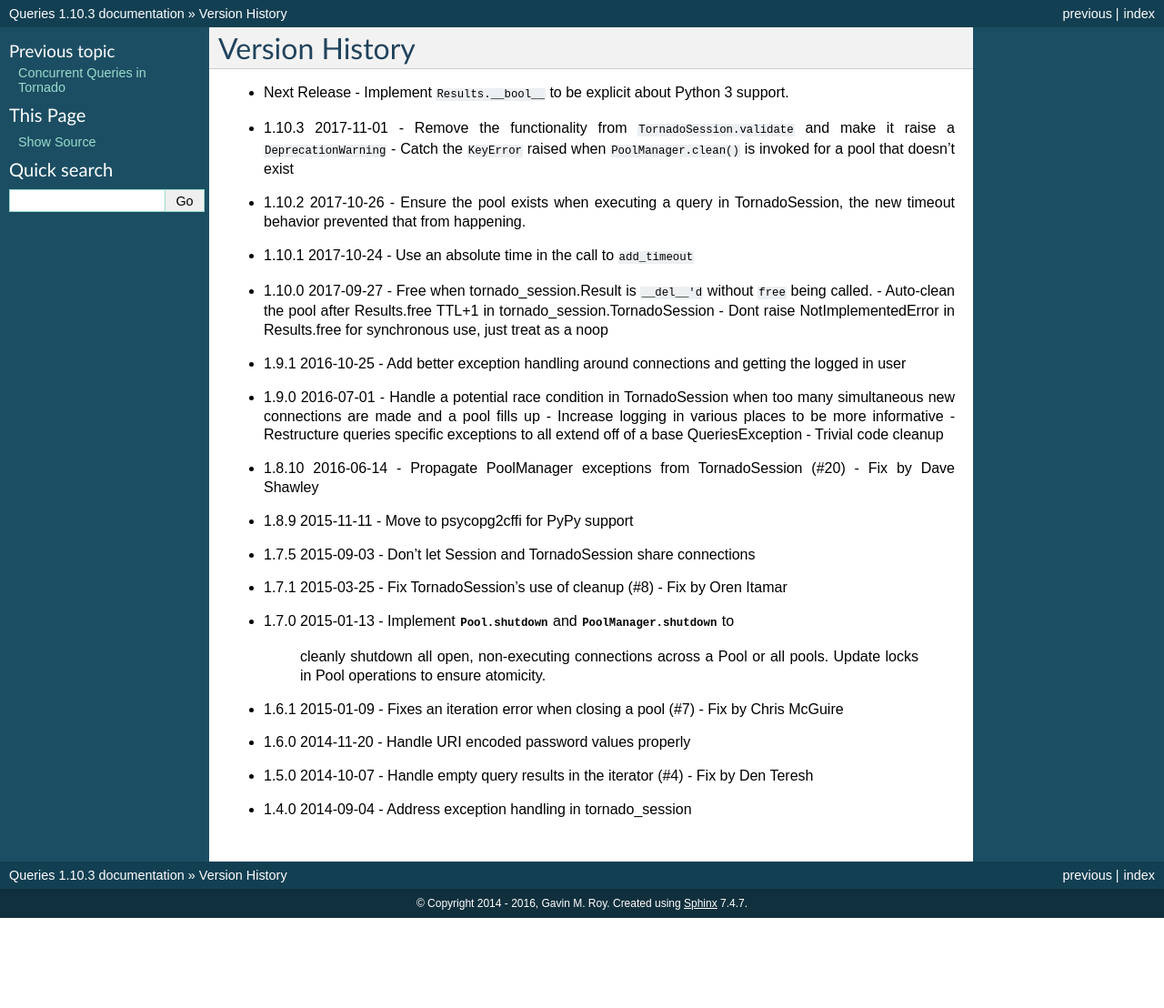
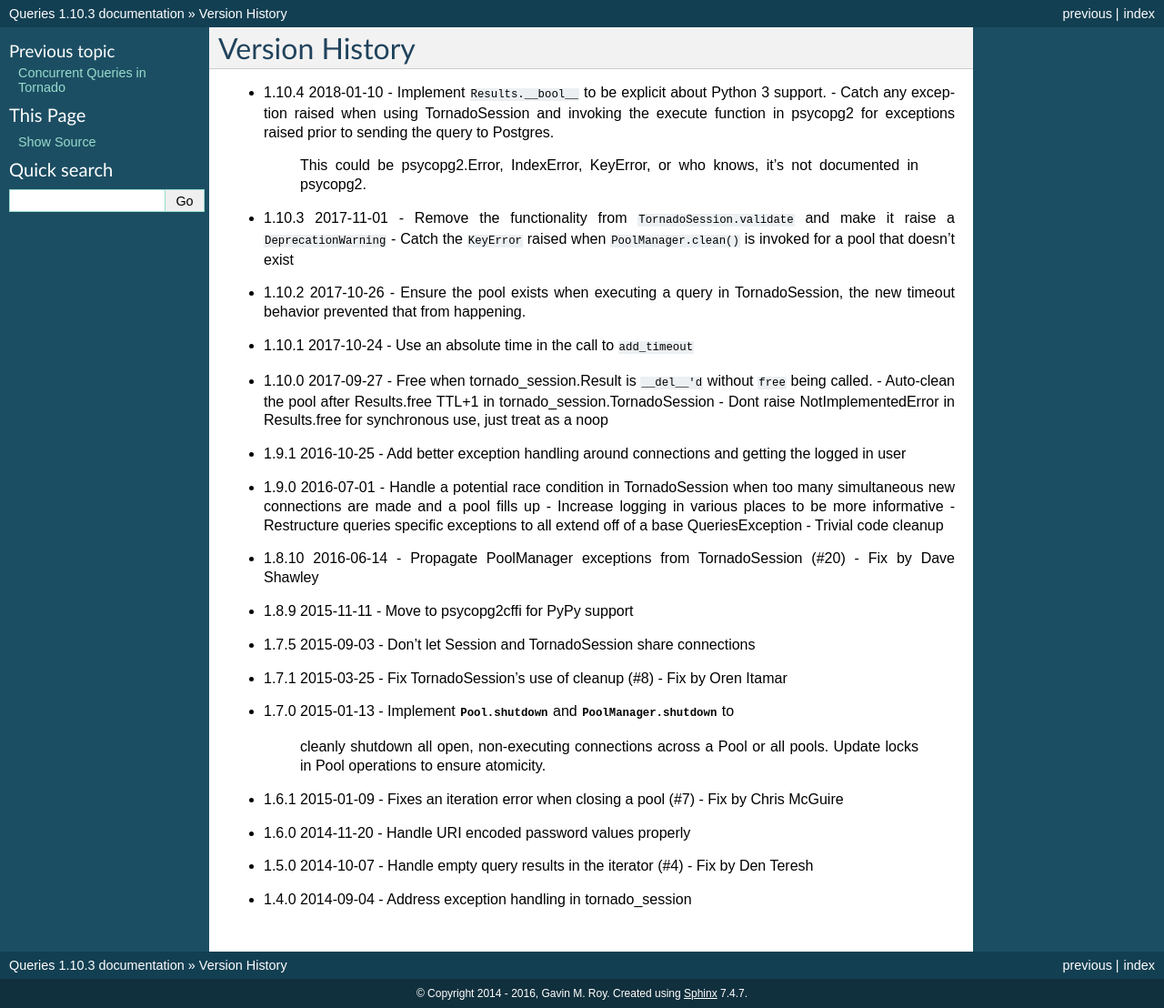
Before and after one commit to gmr/queries, a Sphinx documentation site: the page built from docs/history.rst, in a window 1280 px wide. Shown: the whole page at 91% size. Built offline with Sphinx 7.4.7, drawn with Linux system fonts in a browser that asks for light colours; before the commit the page ends 1009 px from its top, so only the background shows below that.

Commit message:
Merge the history file updates

```diff
--- a/docs/history.rst
+++ b/docs/history.rst
@@ -1,7 +1,9 @@
 Version History
 ===============
-- Next Release
+- 1.10.4 2018-01-10
   - Implement ``Results.__bool__`` to be explicit about Python 3 support.
+  - Catch any exception raised when using TornadoSession and invoking the execute function in psycopg2 for exceptions raised prior to sending the query to Postgres.
+    This could be psycopg2.Error, IndexError, KeyError, or who knows, it's not documented in psycopg2.
 - 1.10.3 2017-11-01
   - Remove the functionality from ``TornadoSession.validate`` and make it raise a ``DeprecationWarning``
   - Catch the ``KeyError`` raised when ``PoolManager.clean()`` is invoked for a pool that doesn't exist
```
